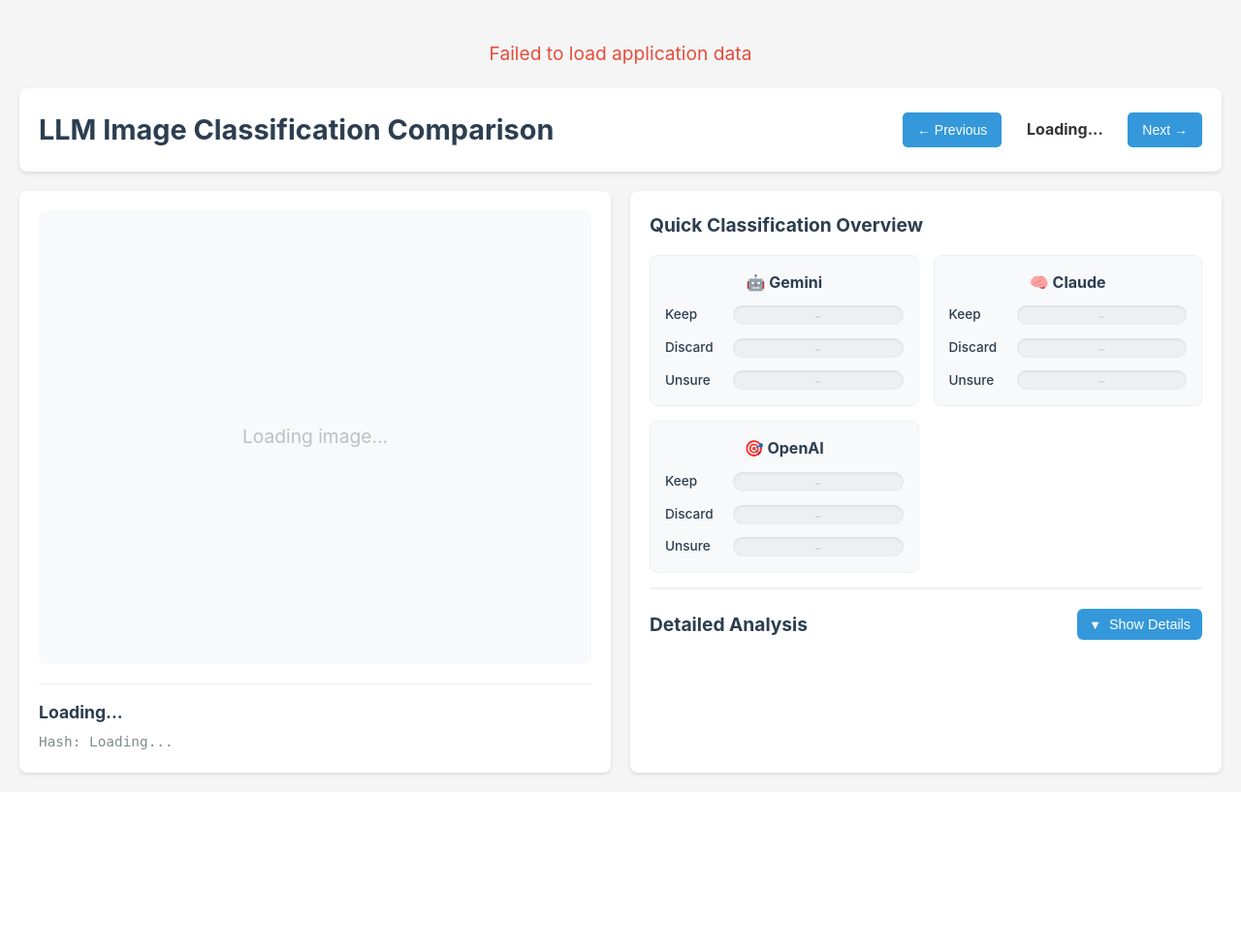
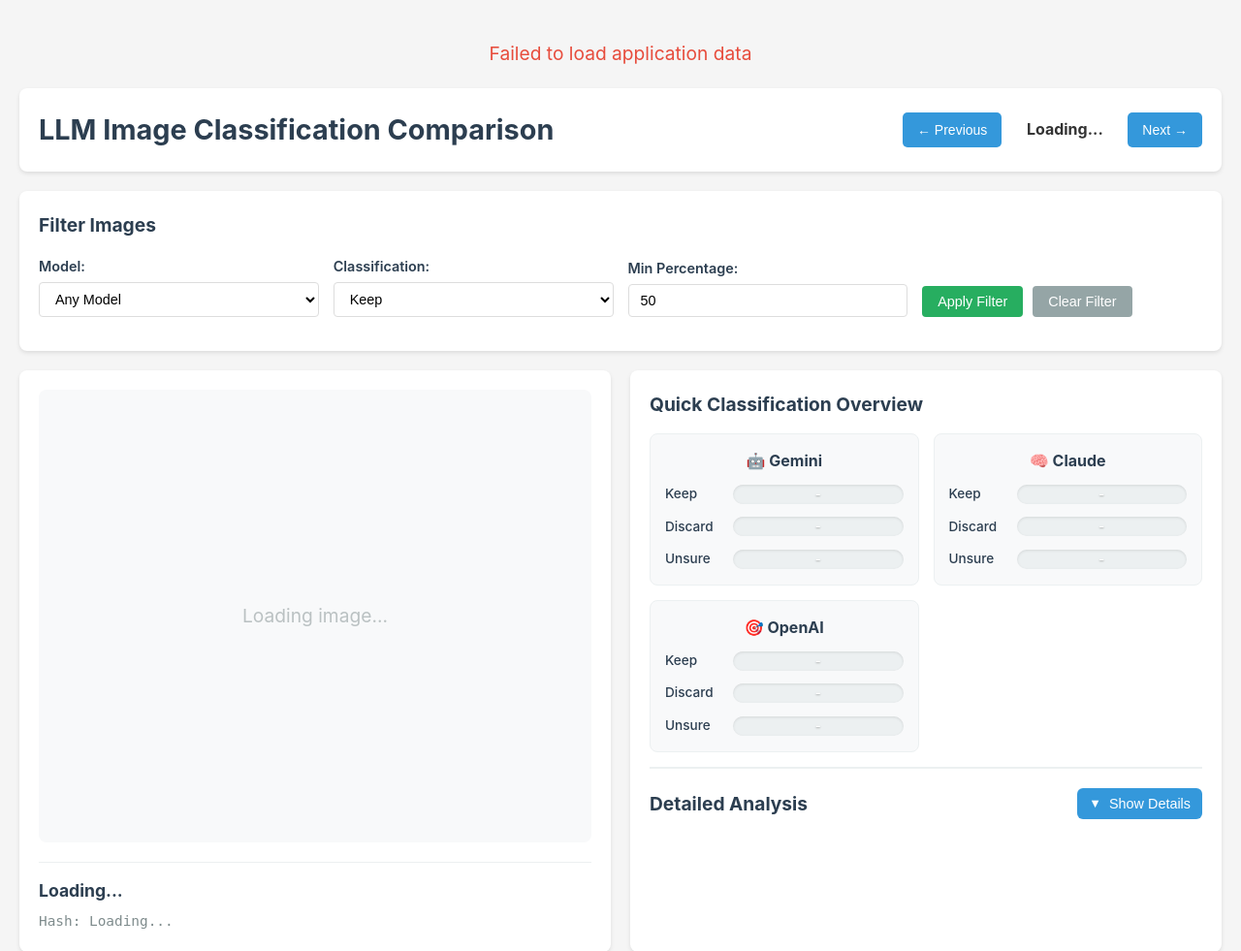
Before and after one commit to nisutte/image-cleanup-tool, a Flask app: page / in a window 1280 px wide. Shown: the top 981 px of the page at 97% size. Before the commit the page ends 802 px from the top, so only its background shows below. Run offline with Flask 3, Linux system fonts and the light colour scheme.

Commit message:
added a filter to the web ui

```diff
--- a/static/css/style.css
+++ b/static/css/style.css
@@ -30,6 +30,112 @@
     align-items: center;
     flex-wrap: wrap;
     gap: 20px;
+}
+
+/* Filter Panel */
+.filter-panel {
+    background: white;
+    padding: 20px;
+    border-radius: 8px;
+    box-shadow: 0 2px 4px rgba(0,0,0,0.1);
+    margin-bottom: 20px;
+}
+
+.filter-panel h3 {
+    color: #2c3e50;
+    margin-bottom: 15px;
+    font-size: 1.2rem;
+}
+
+.filter-controls {
+    display: grid;
+    grid-template-columns: repeat(auto-fit, minmax(200px, 1fr));
+    gap: 15px;
+    align-items: end;
+    margin-bottom: 15px;
+}
+
+.filter-group {
+    display: flex;
+    flex-direction: column;
+    gap: 5px;
+}
+
+.filter-group label {
+    font-size: 0.9rem;
+    font-weight: 600;
+    color: #2c3e50;
+}
+
+.filter-group select,
+.filter-group input {
+    padding: 8px 12px;
+    border: 1px solid #ddd;
+    border-radius: 4px;
+    font-size: 0.9rem;
+    background: white;
+}
+
+.filter-group select:focus,
+.filter-group input:focus {
+    outline: none;
+    border-color: #3498db;
+    box-shadow: 0 0 0 2px rgba(52, 152, 219, 0.2);
+}
+
+.filter-buttons {
+    display: flex;
+    gap: 10px;
+}
+
+.filter-btn {
+    padding: 8px 16px;
+    border: none;
+    border-radius: 4px;
+    font-size: 0.9rem;
+    font-weight: 500;
+    cursor: pointer;
+    transition: background-color 0.2s;
+}
+
+.filter-btn.apply {
+    background: #27ae60;
+    color: white;
+}
+
+.filter-btn.apply:hover {
+    background: #229954;
+}
+
+.filter-btn.clear {
+    background: #95a5a6;
+    color: white;
+}
+
+.filter-btn.clear:hover {
+    background: #7f8c8d;
+}
+
+.filter-status {
+    display: flex;
+    justify-content: space-between;
+    align-items: center;
+    padding: 10px 15px;
+    background: #ecf0f1;
+    border-radius: 4px;
+    font-size: 0.9rem;
+}
+
+.filter-status span {
+    font-weight: 500;
+}
+
+#filter-text {
+    color: #2c3e50;
+}
+
+#results-count {
+    color: #7f8c8d;
 }
 
 h1 {
@@ -443,6 +549,15 @@
     .score-label {
         min-width: 70px;
     }
+
+    .filter-controls {
+        grid-template-columns: 1fr;
+        gap: 12px;
+    }
+
+    .filter-buttons {
+        justify-content: center;
+    }
 }
 
 @media (max-width: 768px) {
--- a/static/js/app.js
+++ b/static/js/app.js
@@ -2,6 +2,8 @@
 let cacheData = null;
 let currentImageIndex = 0;
 let imageEntries = [];
+let filteredEntries = [];
+let currentFilter = null;
 
 // DOM elements
 const currentImage = document.getElementById('current-image');
@@ -13,11 +15,22 @@
 const prevBtn = document.getElementById('prev-btn');
 const nextBtn = document.getElementById('next-btn');
 
+// Filter elements
+const modelFilter = document.getElementById('model-filter');
+const classificationFilter = document.getElementById('classification-filter');
+const percentageFilter = document.getElementById('percentage-filter');
+const applyFilterBtn = document.getElementById('apply-filter');
+const clearFilterBtn = document.getElementById('clear-filter');
+const filterStatus = document.getElementById('filter-status');
+const filterText = document.getElementById('filter-text');
+const resultsCount = document.getElementById('results-count');
+
 // Initialize the application
 async function init() {
     try {
         await loadCacheData();
         setupEventListeners();
+        initializeFilters();
         showCurrentImage();
     } catch (error) {
         console.error('Failed to initialize app:', error);
@@ -40,6 +53,9 @@
     }
 
     console.log(`Loaded ${imageEntries.length} images from cache`);
+
+    // Initialize filtered entries with all images
+    filteredEntries = [...imageEntries];
 }
 
 // Set up event listeners
@@ -68,6 +84,17 @@
         }
     });
 
+    // Filter event listeners
+    applyFilterBtn.addEventListener('click', applyFilter);
+    clearFilterBtn.addEventListener('click', clearFilter);
+
+    // Allow Enter key to apply filter from percentage input
+    percentageFilter.addEventListener('keypress', (e) => {
+        if (e.key === 'Enter') {
+            applyFilter();
+        }
+    });
+
     // Keyboard navigation
     document.addEventListener('keydown', (e) => {
         if (e.key === 'ArrowLeft') {
@@ -78,11 +105,106 @@
     });
 }
 
+// Initialize filters
+function initializeFilters() {
+    // Filters are already initialized with default values in HTML
+    updateFilterStatus();
+}
+
+// Apply current filter
+function applyFilter() {
+    const model = modelFilter.value;
+    const classification = classificationFilter.value;
+    const minPercentage = parseInt(percentageFilter.value) || 0;
+
+    currentFilter = {
+        model: model,
+        classification: classification,
+        minPercentage: minPercentage
+    };
+
+    // Filter the entries
+    filteredEntries = imageEntries.filter(([hash, entry]) => {
+        return matchesFilter(entry, currentFilter);
+    });
+
+    // Reset to first filtered image
+    currentImageIndex = 0;
+
+    // Update UI
+    updateFilterStatus();
+    showCurrentImage();
+
+    console.log(`Applied filter: ${filteredEntries.length} results`);
+}
+
+// Check if an entry matches the current filter
+function matchesFilter(entry, filter) {
+    const { model, classification, minPercentage } = filter;
+
+    if (model === 'any') {
+        // Check if any model meets the criteria
+        const models = ['gemini', 'claude', 'openai'];
+        return models.some(modelName => {
+            const modelData = entry.models[modelName];
+            if (!modelData || !modelData.result || !modelData.result.final_classification) {
+                return false;
+            }
+            return modelData.result.final_classification[classification] >= minPercentage;
+        });
+    } else {
+        // Check specific model
+        const modelData = entry.models[model];
+        if (!modelData || !modelData.result || !modelData.result.final_classification) {
+            return false;
+        }
+        return modelData.result.final_classification[classification] >= minPercentage;
+    }
+}
+
+// Clear filter
+function clearFilter() {
+    currentFilter = null;
+    filteredEntries = [...imageEntries];
+    currentImageIndex = 0;
+
+    updateFilterStatus();
+    showCurrentImage();
+
+    console.log('Filter cleared');
+}
+
+// Update filter status display
+function updateFilterStatus() {
+    if (currentFilter) {
+        const modelName = currentFilter.model === 'any' ? 'Any Model' :
+                         currentFilter.model.charAt(0).toUpperCase() + currentFilter.model.slice(1);
+        const className = currentFilter.classification.charAt(0).toUpperCase() + currentFilter.classification.slice(1);
+
+        filterText.textContent = `${modelName} - ${className} ≥ ${currentFilter.minPercentage}%`;
+        resultsCount.textContent = `${filteredEntries.length} of ${imageEntries.length} images`;
+
+        filterStatus.style.display = 'flex';
+    } else {
+        filterStatus.style.display = 'none';
+    }
+}
+
 // Show the current image and its analysis
 function showCurrentImage() {
-    if (imageEntries.length === 0) return;
+    if (filteredEntries.length === 0) {
+        // No filtered results
+        imagePath.textContent = 'No images match filter criteria';
+        imageHash.textContent = '';
+        currentImage.style.display = 'none';
+        imageLoading.style.display = 'none';
+        imageError.style.display = 'block';
+        imageError.textContent = 'No images match the current filter. Try adjusting your criteria.';
+        clearModelOverviews();
+        return;
+    }
 
-    const [hash, entry] = imageEntries[currentImageIndex];
+    const [hash, entry] = filteredEntries[currentImageIndex];
 
     // Update navigation
     updateNavigation();
@@ -123,7 +245,7 @@
 
 // Update navigation buttons and counter
 function updateNavigation() {
-    const total = imageEntries.length;
+    const total = filteredEntries.length;
     const current = currentImageIndex + 1;
 
     imageCounter.textContent = `${current} / ${total}`;
@@ -141,7 +263,7 @@
 
 // Navigate to next image
 function showNextImage() {
-    if (currentImageIndex < imageEntries.length - 1) {
+    if (currentImageIndex < filteredEntries.length - 1) {
         currentImageIndex++;
         showCurrentImage();
     }
@@ -205,6 +327,16 @@
         fill.setAttribute('data-score', score);
         text.textContent = `${score}%`;
     }
+}
+
+// Clear all model overviews
+function clearModelOverviews() {
+    ['gemini', 'claude', 'openai'].forEach(modelName => {
+        const overview = document.getElementById(`${modelName}-overview`);
+        ['keep', 'discard', 'unsure'].forEach(type => {
+            updateScoreBar(overview, type, 0);
+        });
+    });
 }
 
 // Clear a model overview when no data is available
--- a/templates/index.html
+++ b/templates/index.html
@@ -16,6 +16,46 @@
                 <button id="next-btn" class="nav-btn">Next →</button>
             </div>
         </header>
+
+        <!-- Filter Controls -->
+        <div class="filter-panel">
+            <h3>Filter Images</h3>
+            <div class="filter-controls">
+                <div class="filter-group">
+                    <label for="model-filter">Model:</label>
+                    <select id="model-filter">
+                        <option value="any">Any Model</option>
+                        <option value="gemini">Gemini</option>
+                        <option value="claude">Claude</option>
+                        <option value="openai">OpenAI</option>
+                    </select>
+                </div>
+
+                <div class="filter-group">
+                    <label for="classification-filter">Classification:</label>
+                    <select id="classification-filter">
+                        <option value="keep">Keep</option>
+                        <option value="discard">Discard</option>
+                        <option value="unsure">Unsure</option>
+                    </select>
+                </div>
+
+                <div class="filter-group">
+                    <label for="percentage-filter">Min Percentage:</label>
+                    <input type="number" id="percentage-filter" min="0" max="100" value="50" step="5">
+                </div>
+
+                <div class="filter-buttons">
+                    <button id="apply-filter" class="filter-btn apply">Apply Filter</button>
+                    <button id="clear-filter" class="filter-btn clear">Clear Filter</button>
+                </div>
+            </div>
+
+            <div class="filter-status" id="filter-status" style="display: none;">
+                <span id="filter-text"></span>
+                <span id="results-count"></span>
+            </div>
+        </div>
 
         <div class="main-content">
             <!-- Left column: Image display -->
```
